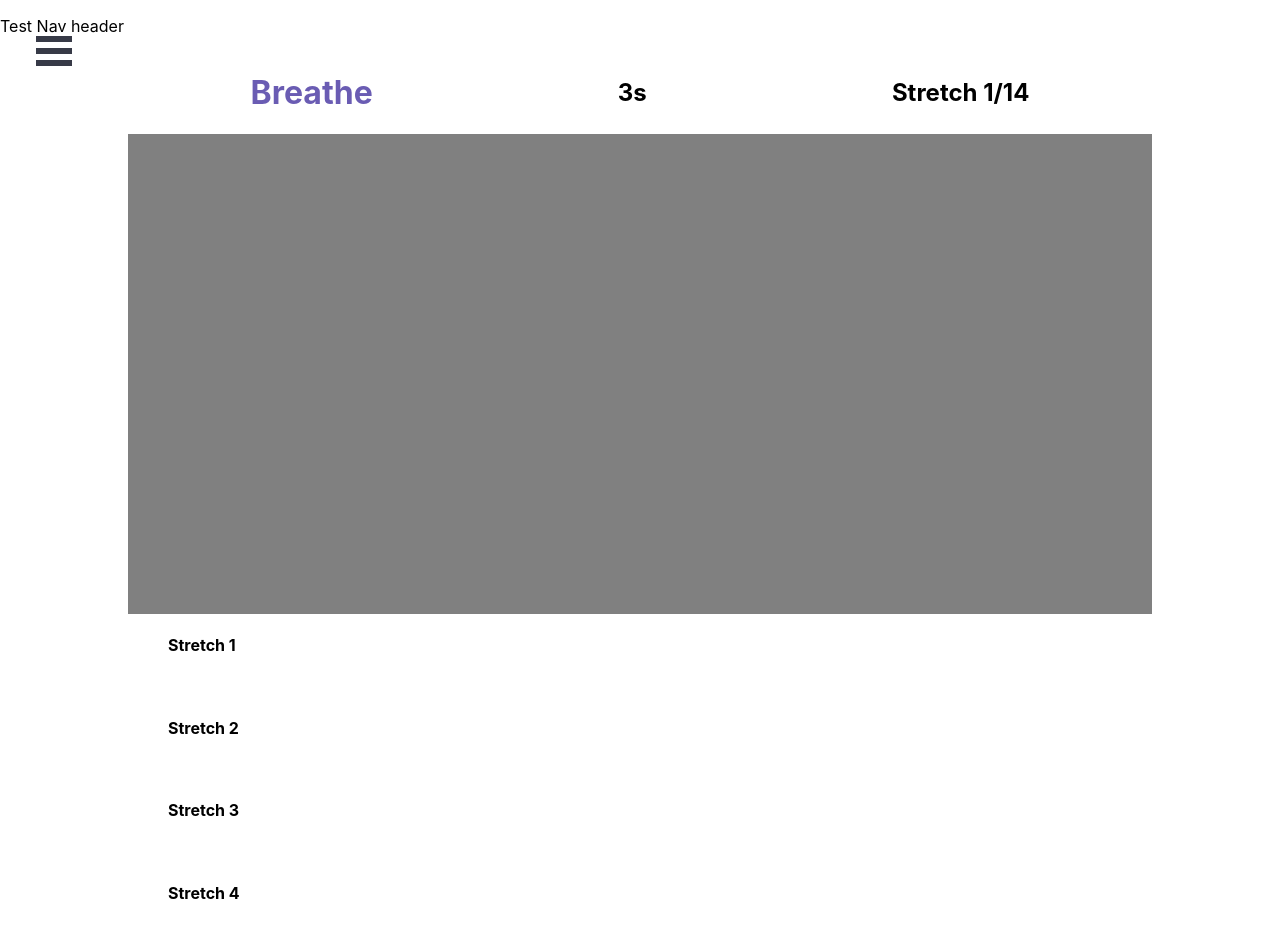
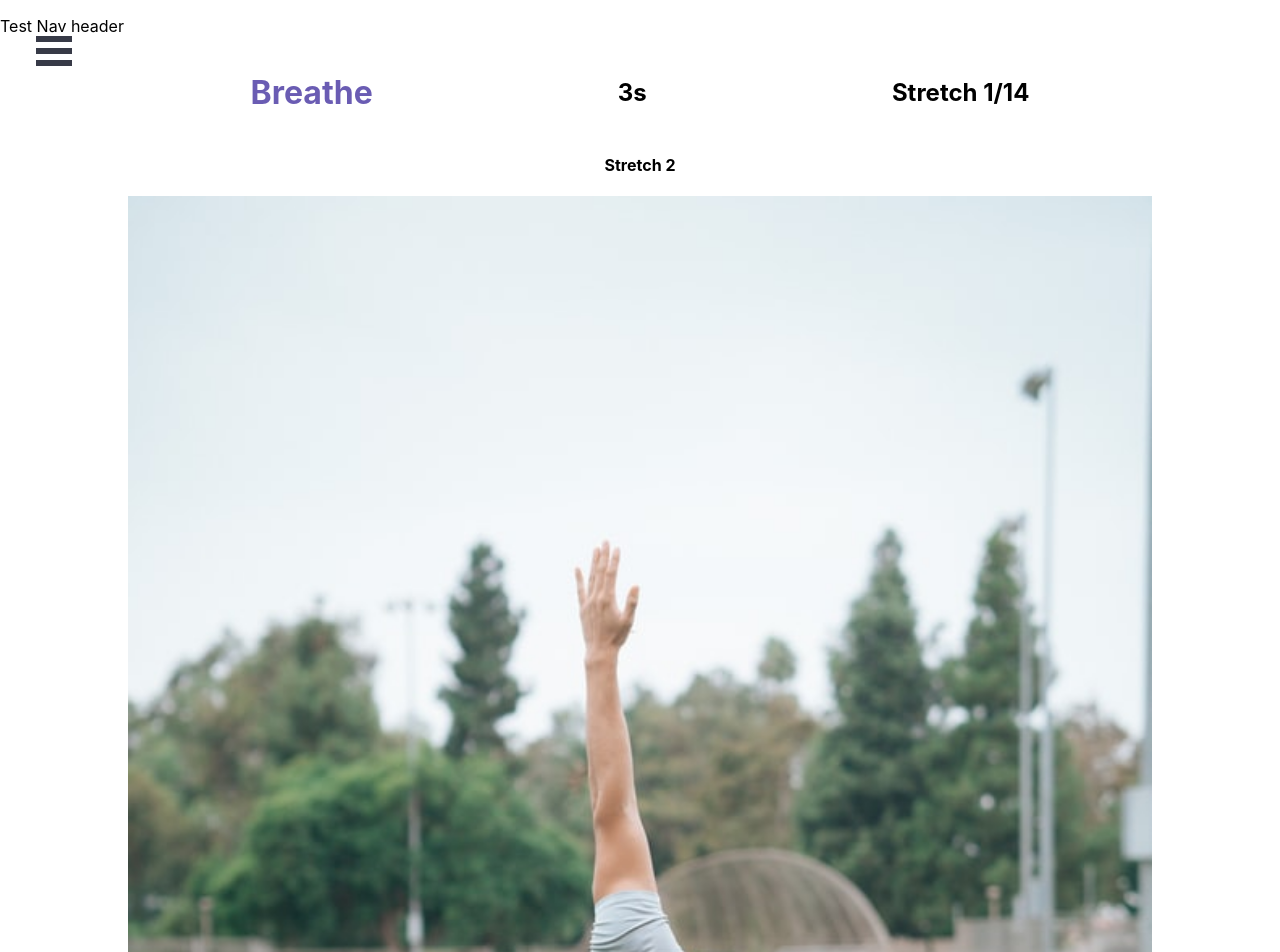
Before and after one commit to bryanwongyk/MOOD, a React (Create React App) app in the folder front-end/: page /activities in a window 1280 px wide. Shown: the top 952 px of the page. Built offline with nearby package versions, Linux system fonts and the light colour scheme.

Commit message:
[FEAT] Basic carousel added

```diff
--- a/front-end/package.json
+++ b/front-end/package.json
@@ -51,6 +51,7 @@
 		"@types/testing-library__cypress": "^5.0.8",
 		"@typescript-eslint/eslint-plugin": "^4.20.0",
 		"@typescript-eslint/parser": "^4.20.0",
+		"css-loader": "^5.2.0",
 		"eslint": "^7.23.0",
 		"eslint-config-prettier": "^8.1.0",
 		"eslint-plugin-emotion": "^11.0.0",
@@ -64,6 +65,7 @@
 		"lint-staged": "^10.5.4",
 		"prettier": "^2.2.1",
 		"react-burger-menu": "^3.0.6",
+		"react-responsive-carousel": "^3.2.18",
 		"styled-components": "^5.2.3",
 		"typescript": "^4.1.2"
 	}
--- a/front-end/src/components/Player/Player.tsx
+++ b/front-end/src/components/Player/Player.tsx
@@ -2,7 +2,12 @@ import { FunctionComponent, ReactElement } from 'react';
 import theme from '../Theme/theme';
 import bp from '../Theme/breakpoints';
 import styled from 'styled-components';
-import Deck from './PlayerVideoCarousel/Deck';
+// import Deck from './PlayerVideoCarousel/Deck';
+import { Carousel } from 'react-responsive-carousel';
+import 'react-responsive-carousel/lib/styles/carousel.min.css'; // requires a loader
+import data from './routineRawData';
+
+import Card from './PlayerVideoCarousel/Card';
 
 const Header = styled.div`
 	display: flex;
@@ -27,13 +32,35 @@ const HeaderSubTitle = styled.h2`
 	}
 `;
 
-const PlayerCurrentVideo = styled.div`
-	height: 60vh;
-	width: 100%;
-	background: grey;
-`;
+// const PlayerCurrentVideo = styled.div`
+// 	height: 60vh;
+// 	width: 100%;
+// 	background: grey;
+// `;
 
 const Player: FunctionComponent = (): ReactElement => {
+	// TODO: get the routine that the user has selected from context (based on selector).
+
+	// for now, assume they have picked sample 'Breathe'
+	console.log(data['Breathe']);
+
+	// iterate through the stretches in the given routine
+	const cards = data['Breathe']['stretches'].map((stretch, index) => {
+		// Return a card
+		return <Card name={stretch.name} id={index} imgSrc={stretch.imgSrc} imgAlt={stretch.imgDescription} />;
+	});
+	// const cards = [
+	// 	<Card name="Stretch 1" id={1} imgSrc={stretchSample} />,
+	// 	<Card name="Stretch 2" id={2} imgSrc={stretchSample} />,
+	// 	<Card name="Stretch 3" id={3} imgSrc={stretchSample} />,
+	// 	<Card name="Stretch 4" id={4} imgSrc={stretchSample} />,
+	// ];
+
+	const customRenderThumb = (): JSX.Element[] =>
+		data['Breathe']['stretches'].map((stretch, index) => {
+			return <img key={index} src={stretch.imgSrc} alt={stretch.imgDescription} />;
+		});
+
 	return (
 		<>
 			<Header>
@@ -41,8 +68,19 @@ const Player: FunctionComponent = (): ReactElement => {
 				<HeaderSubTitle> 3s </HeaderSubTitle>
 				<HeaderSubTitle>Stretch 1/14</HeaderSubTitle>
 			</Header>
-			<PlayerCurrentVideo />
-			<Deck />
+			{/* <PlayerCurrentVideo />
+			<Deck /> */}
+			<Carousel
+				axis="horizontal"
+				autoPlay={true}
+				showThumbs={true}
+				renderThumbs={customRenderThumb}
+				showIndicators={false}
+				showStatus={false}
+				showArrows={false}
+			>
+				{cards}
+			</Carousel>
 		</>
 	);
 };
--- a/front-end/src/components/Player/PlayerVideoCarousel/Card.tsx
+++ b/front-end/src/components/Player/PlayerVideoCarousel/Card.tsx
@@ -3,27 +3,32 @@ import React, { FunctionComponent, ReactElement } from 'react';
 // import bp from '../Theme/breakpoints';
 import styled from 'styled-components';
 
-const CardItem = ({ key, children }): ReactElement => <li key={key}>{children}</li>;
+const CardItem = ({ key, children }): ReactElement => <div key={key}>{children}</div>;
 
 const StyledCardItem = styled(CardItem)`
-	width: 200px;
+	width: 500px;
 	height: 200px;
-	background: red;
 	list-style: none;
+`;
+
+const CardImg = ({ imgSrc, imgAlt, key }): JSX.Element => <img key={key} src={imgSrc} alt={imgAlt} />;
+
+const StyledCardImg = styled(CardImg)`
+	height: 50px;
 `;
 
 interface CardProps {
 	name: string;
 	id: number;
-	imgSrc?: string;
-	imgDescription?: string;
+	imgSrc: string;
+	imgAlt: string;
 }
 
-const Card: FunctionComponent<CardProps> = ({ name, imgSrc, imgDescription, id }): ReactElement => {
+const Card: FunctionComponent<CardProps> = ({ name, imgSrc, id, imgAlt }): ReactElement => {
 	return (
 		<StyledCardItem key={id}>
 			<h4>{name}</h4>
-			<img src={imgSrc} alt={imgDescription} />
+			<StyledCardImg imgSrc={imgSrc} imgAlt={imgAlt} key={id} />
 		</StyledCardItem>
 	);
 };
--- a/front-end/src/components/Player/PlayerVideoCarousel/Deck.tsx
+++ /dev/null
@@ -1,22 +0,0 @@
-import { FunctionComponent, ReactElement } from 'react';
-// import theme from '../Theme/theme';
-// import bp from '../Theme/breakpoints';
-import styled from 'styled-components';
-import Card from './Card';
-
-const DeckCarousel = styled.ol`
-	list-style: none;
-`;
-
-const Deck: FunctionComponent = (): ReactElement => {
-	const cards = [
-		<Card name="Stretch 1" id={1} />,
-		<Card name="Stretch 2" id={2} />,
-		<Card name="Stretch 3" id={3} />,
-		<Card name="Stretch 4" id={4} />,
-	];
-	return <DeckCarousel>{cards}</DeckCarousel>;
-};
-
-// Prevents unnecessary renders. If the parent re-renders, the child (this Card) will not re-render unless it has changed
-export default Deck;
--- /dev/null
+++ b/front-end/src/components/Player/routineRawData.tsx
@@ -0,0 +1,15 @@
+import stretchSample from '../../assets/stretchSample.jpeg';
+
+const routineRawData = {
+	Breathe: {
+		description: 'sample description',
+		stretches: [
+			{ name: 'Stretch 1', timeTaken: 30, imgSrc: stretchSample, imgDescription: 'Stretch 1 Description' },
+			{ name: 'Stretch 2', timeTaken: 20, imgSrc: stretchSample, imgDescription: 'Stretch 2 Description' },
+			{ name: 'Stretch 3', timeTaken: 45, imgSrc: stretchSample, imgDescription: 'Stretch 3 Description' },
+			{ name: 'Stretch 4', timeTaken: 10, imgSrc: stretchSample, imgDescription: 'Stretch 4 Description' },
+		],
+	},
+};
+
+export default routineRawData;
--- /dev/null
+++ b/front-end/webpack.config.js
@@ -0,0 +1,10 @@
+module.exports = {
+	module: {
+		rules: [
+			{
+				test: /\.css$/i,
+				use: ['style-loader', 'css-loader'],
+			},
+		],
+	},
+};
```
Also changed, not shown: front-end/src/assets/stretchSample.jpeg (added), 1 other file (tests, documents, lock files or other folders).
